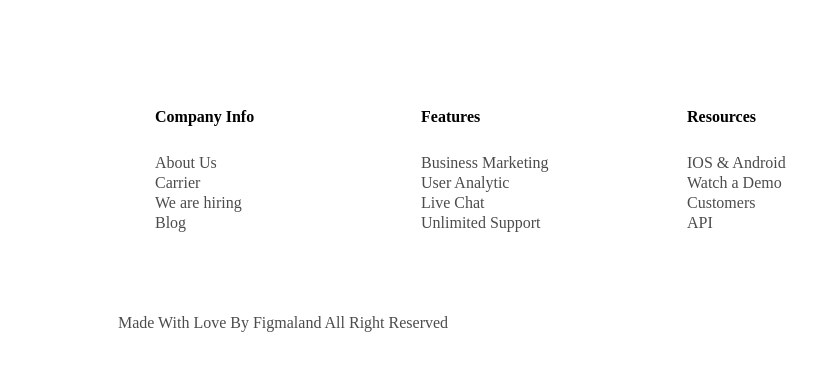
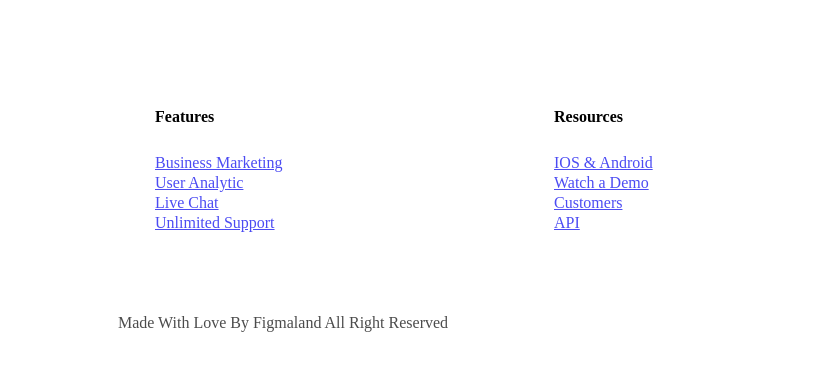
Before and after one commit to Orkhan22/footer-works, a plain HTML site: page index.html in a window 1280 px wide. Shown: the top 370 px of the page, 357-1173 px from the left. Drawn offline with Linux system fonts and the light colour scheme.

Commit message:
footer 4

```diff
--- a/index.html
+++ b/index.html
@@ -22,29 +22,29 @@
     <div class="part2">
         <table>
             <tr>
-            <th>Company Info</th>
+
             <th>Features</th>
             <th>Resources</th>
         </tr>
         <tr>
-            <td>About Us</td>
-            <td>Business Marketing</td>
-            <td>IOS & Android</td>
+
+            <td><a href="#">Business Marketing </a> </td>
+            <td><a href="#">IOS & Android</a> </td>
         </tr>
         <tr>
-            <td>Carrier</td>
-            <td>User Analytic</td>
-            <td>Watch a Demo</td>
+
+            <td><a href="#">User Analytic</a> </td>
+            <td><a href="#">Watch a Demo</a> </td>
         </tr>
         <tr>
-            <td>We are hiring</td>
-            <td>Live Chat</td>
-            <td>Customers</td>
+
+            <td><a href="#">Live Chat</a> </td>
+            <td><a href="#">Customers</a> </td>
         </tr>
         <tr>
-            <td>Blog</td>
-            <td>Unlimited Support</td>
-            <td>API</td>
+
+            <td><a href="#">Unlimited Support</a> </td>
+            <td><a href="#">API</a> </td>
         </tr>
         </table>
     </div>
```
